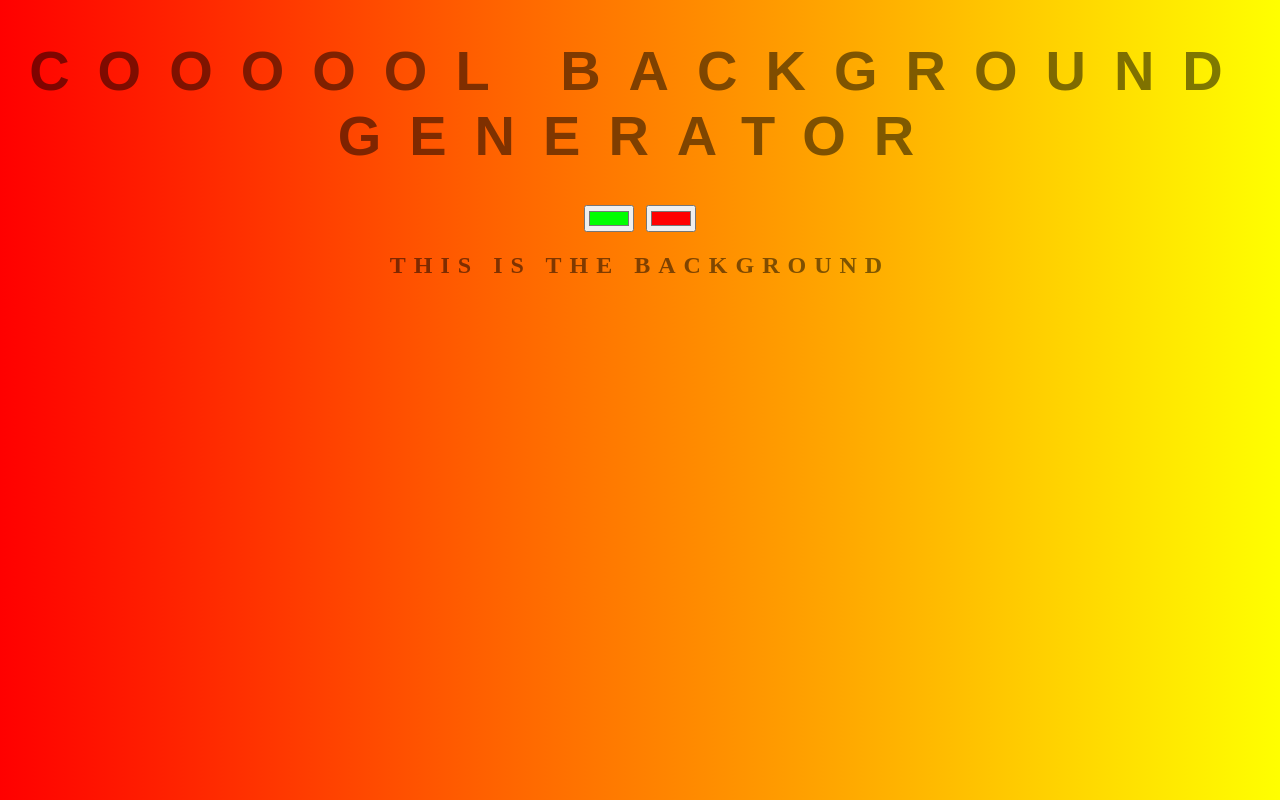
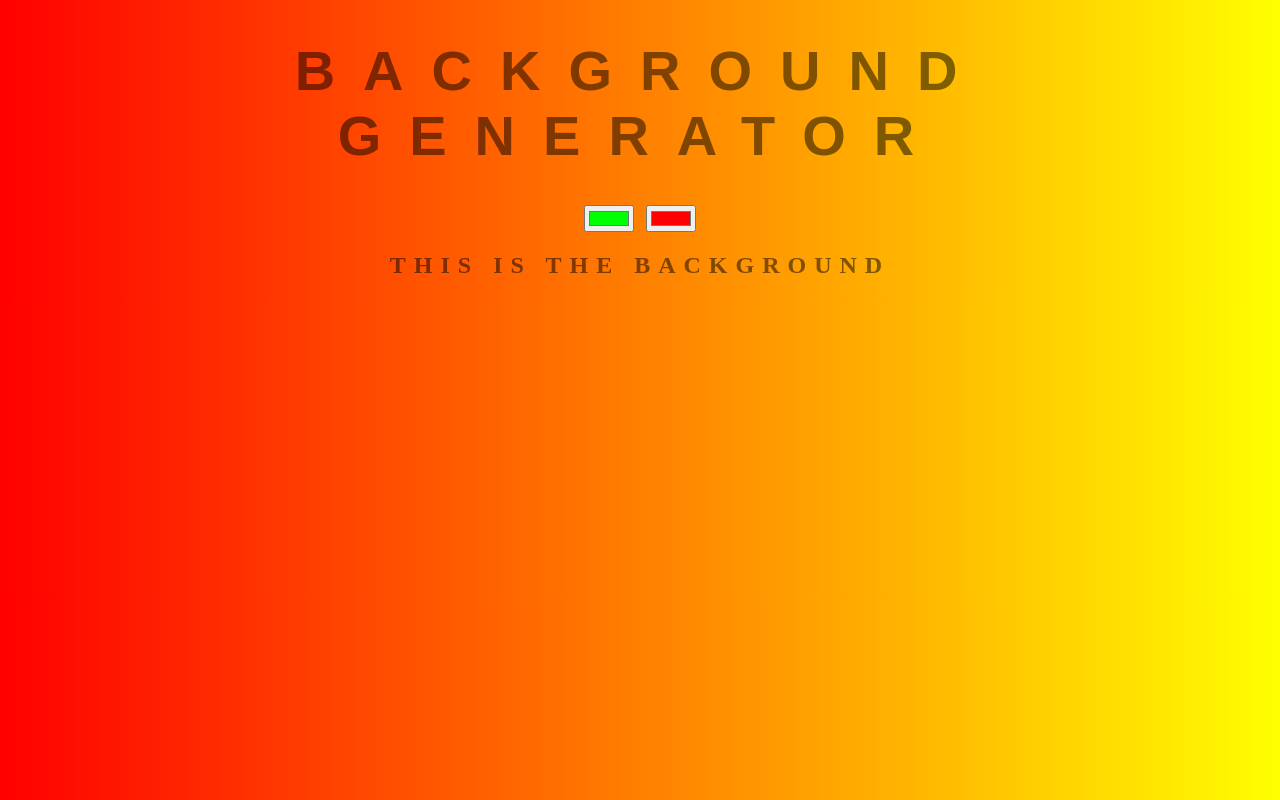
Before and after one commit to IITheGameII/background-generator, a plain HTML site: page index.html in a window 1280 px wide. Drawn offline with Linux system fonts and the light colour scheme.

Commit message:
reverting back to old title

```diff
--- a/index.html
+++ b/index.html
@@ -7,7 +7,7 @@
 </head>
 
 <body id="gradient">
-	<h1>COOOOOL Background Generator</h1>
+	<h1>Background Generator</h1>
 	<input class="color1" type="color" name="color1" value="#00ff00">
 	<input class="color2" type="color" name="color2" value="#ff0000">
 	<h2>This is the background</h2>
```
